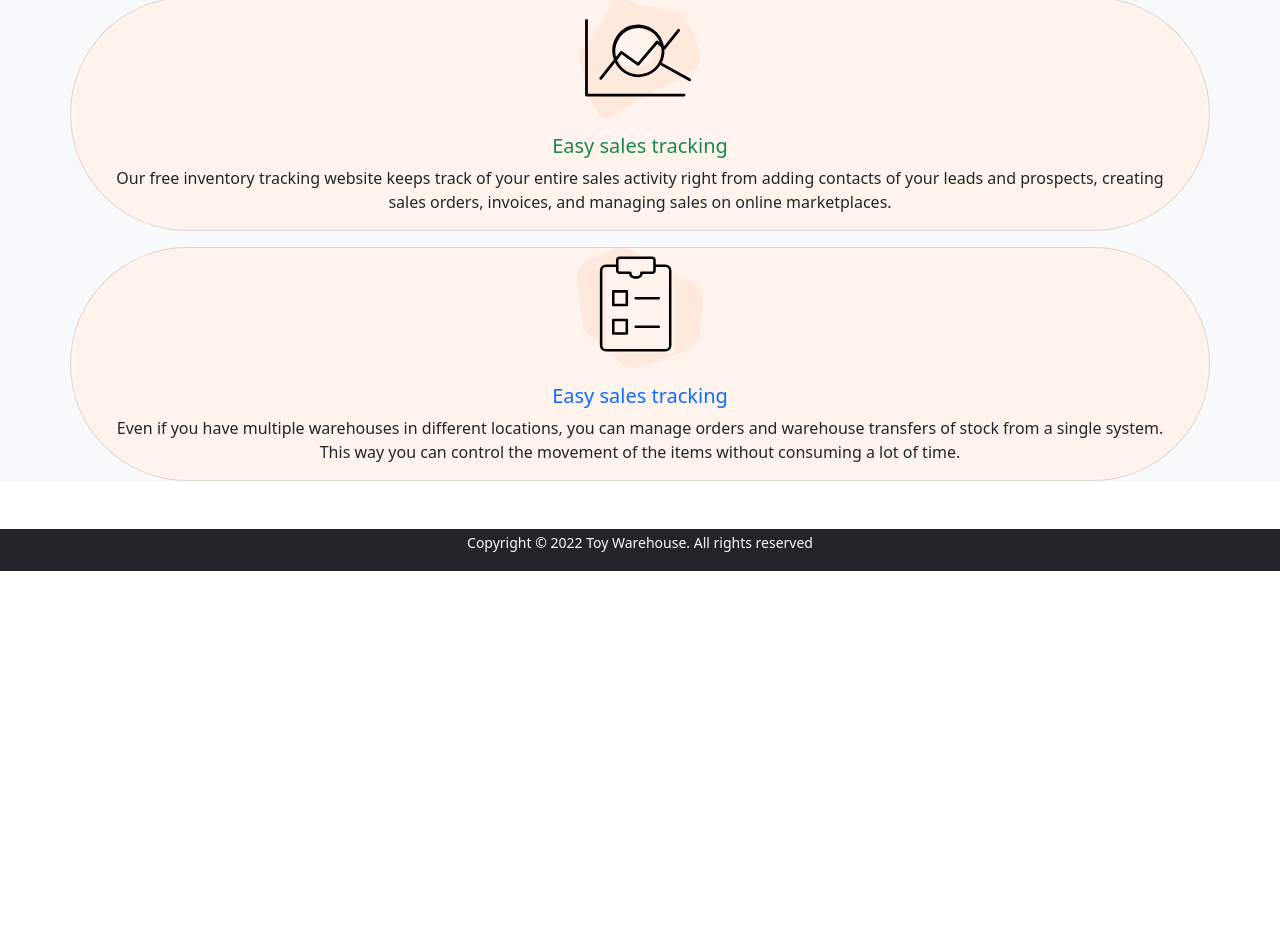
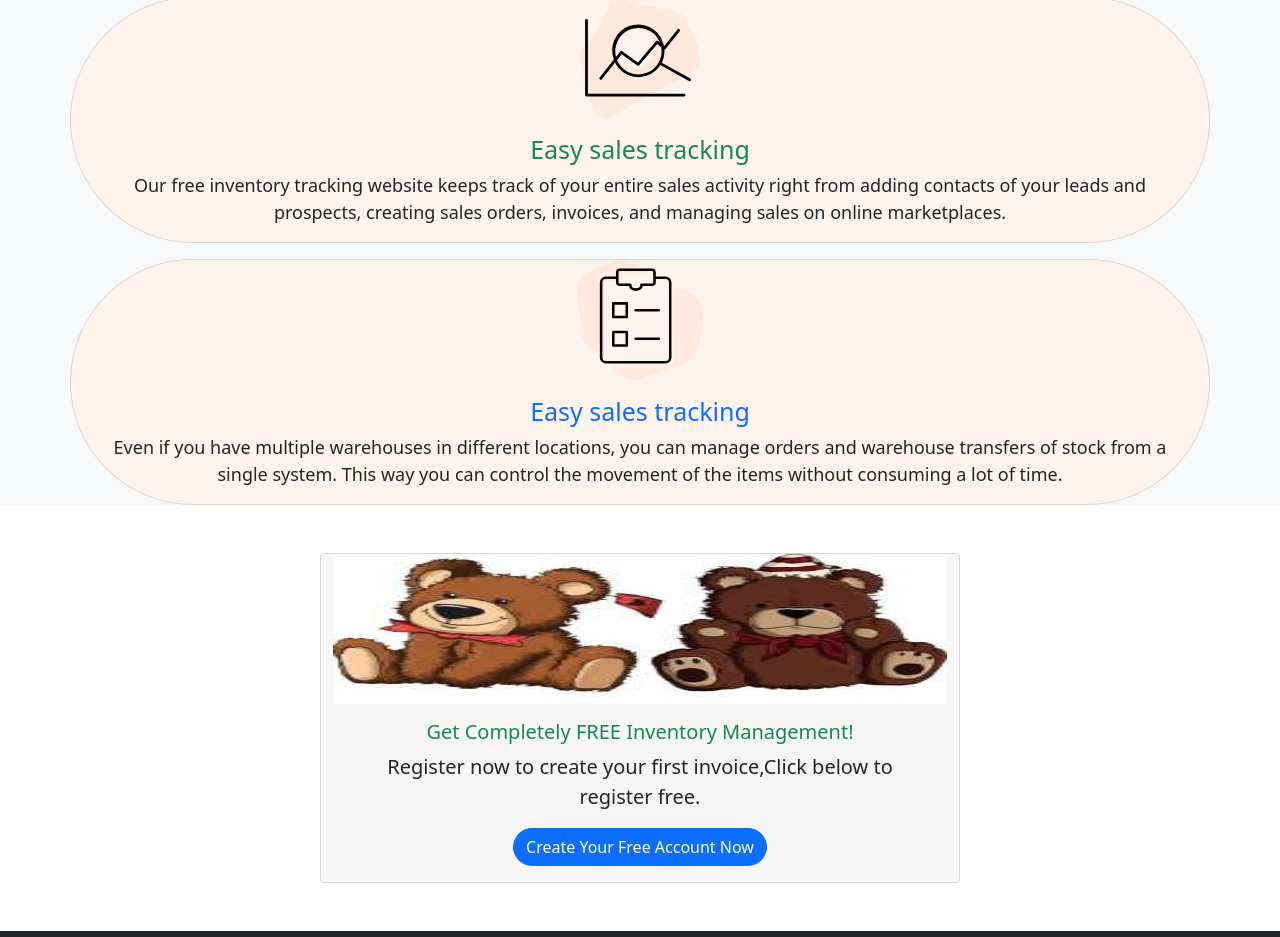
Before and after one commit to noormohammad20/warehouse_management_website_client, a React (Create React App) app: page / in a window 1280 px wide. Shown: the part 848-1785 px from the top of the page. Before the commit the page ends 1419 px from the top, so only its background shows below. Built offline with nearby package versions, Linux system fonts and the light colour scheme; no server answers.

Commit message:
add create account section

```diff
--- /dev/null
+++ b/src/components/CreateAccount/CreateAccount.js
@@ -0,0 +1,39 @@
+import React from 'react'
+import { Card } from 'react-bootstrap'
+import { useAuthState } from 'react-firebase-hooks/auth'
+import { useNavigate } from 'react-router-dom'
+import auth from '../../firebase.init'
+import teddy from '../../images/teddy.jpg'
+const CreateAccount = () => {
+    const navigate = useNavigate()
+    const [user] = useAuthState(auth)
+
+    const handleSignUp = () => {
+        if (!user) {
+            navigate('/signup')
+        }
+        return
+    }
+    return (
+        <div>
+            <Card
+                style={{ backgroundColor: "#F6F6F6" }}
+                className='container rounded w-50 mt-5'>
+                <Card.Img style={{ height: '150px' }} variant="top" src={teddy} />
+                <Card.Body>
+                    <Card.Title className='text-center text-success'>Get Completely FREE Inventory Management!</Card.Title>
+                    <Card.Text
+                        style={{ fontSize: '20px' }}
+                        className='text-center fs-16'>
+                        Register now to create your first invoice,Click below to register free.
+                    </Card.Text>
+                    <button
+                        onClick={handleSignUp}
+                        className='btn btn-primary d-block mx-auto rounded rounded-pill'>Create Your Free Account Now</button>
+                </Card.Body>
+            </Card>
+        </div >
+    )
+}
+
+export default CreateAccount
--- a/src/components/Home/Home.js
+++ b/src/components/Home/Home.js
@@ -1,5 +1,6 @@
 import React from 'react'
 import Banner from '../Banner/Banner'
+import CreateAccount from '../CreateAccount/CreateAccount'
 import InventoryItems from '../InventoryItems/InventoryItems'
 import OurServices from '../OurServices/OurServices'
 
@@ -9,6 +10,7 @@ const Home = () => {
             <Banner></Banner>
             <InventoryItems></InventoryItems>
             <OurServices></OurServices>
+            <CreateAccount></CreateAccount>
         </div>
     )
 }
--- a/src/components/OurServices/OurServices.js
+++ b/src/components/OurServices/OurServices.js
@@ -15,8 +15,12 @@ const OurServices = () => {
                     className='container rounded rounded-pill'>
                     <Card.Img style={{ height: '120px' }} variant="top" src={svg1} />
                     <Card.Body>
-                        <Card.Title className='text-center text-success'>Easy sales tracking</Card.Title>
-                        <Card.Text className='text-center'>
+                        <Card.Title
+                            style={{ fontSize: '25px' }}
+                            className='text-center text-success'>Easy sales tracking</Card.Title>
+                        <Card.Text
+                            style={{ fontSize: '18px' }}
+                            className='text-center'>
                             Our free inventory tracking website keeps track of your entire sales activity right from adding contacts of your leads and prospects, creating sales orders, invoices, and managing sales on online marketplaces.
                         </Card.Text>
                     </Card.Body>
@@ -26,8 +30,12 @@ const OurServices = () => {
                 <Card style={{ backgroundColor: "#fff4ed" }} className='container rounded rounded-pill'>
                     <Card.Img style={{ height: '120px' }} variant="top" src={svg2} />
                     <Card.Body>
-                        <Card.Title className='text-center text-primary'>Easy sales tracking</Card.Title>
-                        <Card.Text className='text-center'>
+                        <Card.Title
+                            style={{ fontSize: '25px' }}
+                            className='text-center text-primary'>Easy sales tracking</Card.Title>
+                        <Card.Text
+                            style={{ fontSize: '18px' }}
+                            className='text-center'>
                             Even if you have multiple warehouses in different locations, you can manage orders and warehouse transfers of stock from a single system. This way you can control the movement of the items without consuming a lot of time.
                         </Card.Text>
                     </Card.Body>
```
Also changed, not shown: src/images/teddy.jpg (added).
